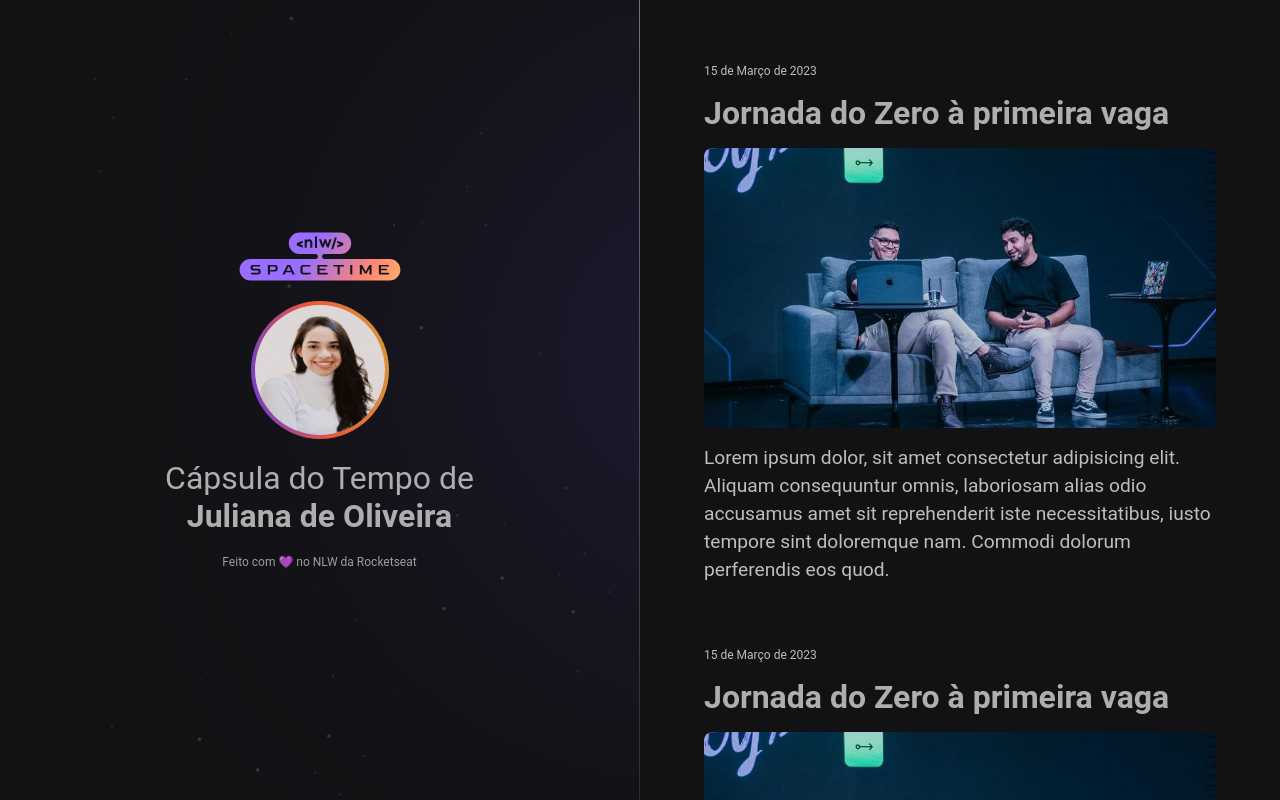
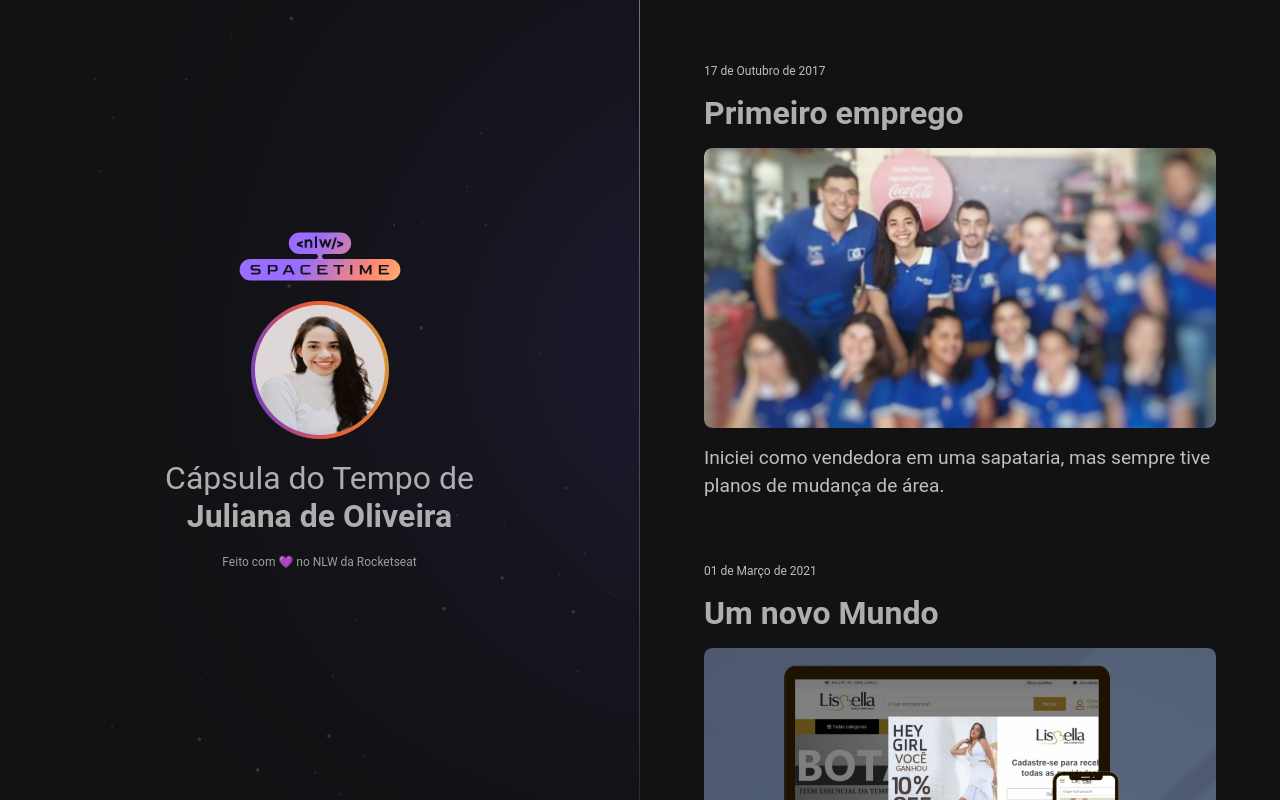
Before and after one commit to julianaoliveira25/nlw-spacetime, a plain HTML site: page index.html in a window 1280 px wide. Drawn offline with Linux system fonts and the light colour scheme; a web font is replaced by a local one.

Commit message:
add project about

```diff
--- a/index.html
+++ b/index.html
@@ -26,57 +26,63 @@
     </aside>
     <nav>
       <a
-        href="https://www.youtube.com/watch?v=MUkZPS915X4"
         target="_blank"
         class="memory"
       >
-        <small>15 de Março de 2023</small>
+        <small>17 de Outubro de 2017</small>
 
-        <h1>Jornada do Zero à primeira vaga</h1>
+        <h1>Primeiro emprego</h1>
         <div>
-        <img src="assets/jornada.png" alt="imagem" />
+        <img src="assets/trabalho.png" alt="imagem" />
         </div>
         <p>
-          Lorem ipsum dolor, sit amet consectetur adipisicing elit. Aliquam
-          consequuntur omnis, laboriosam alias odio accusamus amet sit
-          reprehenderit iste necessitatibus, iusto tempore sint doloremque nam.
-          Commodi dolorum perferendis eos quod.
+          Iniciei como vendedora em uma sapataria, mas sempre tive planos de mudança de área.
         </p>
       </a>
 
       <a
-        href="https://www.youtube.com/watch?v=MUkZPS915X4"
         target="_blank"
         class="memory"
       >
-        <small>15 de Março de 2023</small>
-        <h1>Jornada do Zero à primeira vaga</h1>
+        <small>01 de Março de 2021</small>
+        <h1>Um novo Mundo</h1>
         <div>
-        <img src="assets/jornada.png" alt="imagem" />
+        <img src="assets/site.png" alt="imagem" />
         </div>
         <p>
-          Lorem ipsum dolor, sit amet consectetur adipisicing elit. Aliquam
-          consequuntur omnis, laboriosam alias odio accusamus amet sit
-          reprehenderit iste necessitatibus, iusto tempore sint doloremque nam.
-          Commodi dolorum perferendis eos quod.
+          Surgiu a oportunidade de fazer parte da equipe do e-commerce na mesma empresa onde eu já trabalhava, eu aceitei. Algumas alterações no site eu era orientada para fazer, foi ali que eu quis aprender e descobri o que um desenvolvedor (a) front-end.
+
         </p>
       </a>
 
       <a
-        href="https://www.youtube.com/watch?v=MUkZPS915X4"
         target="_blank"
         class="memory"
       >
-        <small>15 de Março de 2023</small>
-        <h1>Jornada do Zero à primeira vaga</h1>
+        <small>15 de Abril de 2023</small>
+        <h1>Início da Jornada</h1>
         <div>
-        <img src="assets/jornada.png" alt="imagem" />
+        <img src="assets/mayk1.png" alt="imagem" />
         </div>
         <p>
-          Lorem ipsum dolor, sit amet consectetur adipisicing elit. Aliquam
-          consequuntur omnis, laboriosam alias odio accusamus amet sit
-          reprehenderit iste necessitatibus, iusto tempore sint doloremque nam.
-          Commodi dolorum perferendis eos quod.
+          Decidi me desligar da empresa para focar nos estudos. E após muita pesquisa, encontrei a Rocketseat e comecei na trilha "Discover", cada aprendizado era uma sensação incrível e a possiblidade de criar várias coisas atráves de códigos.
+
+        </p>
+      </a>
+      <a
+        target="_blank"
+        class="memory"
+      >
+        <small>21 de Maio de 2023</small>
+
+        <h1>Primeiro Projeto</h1>
+        <div>
+        <img src="assets/nlw.png" alt="imagem" />
+        </div>
+        <p>
+          Uma experiência INCRÍVEL, sei que ainda tenho muito a aprender e estou disposta a isso.
+          Obrigada, Rocketseat! 💜👩‍🚀
+
         </p>
       </a>
     </nav>
```
Also changed, not shown: assets/mayk1.png (added), assets/nlw.png (added), assets/site.png (added), assets/trabalho.png (added).
